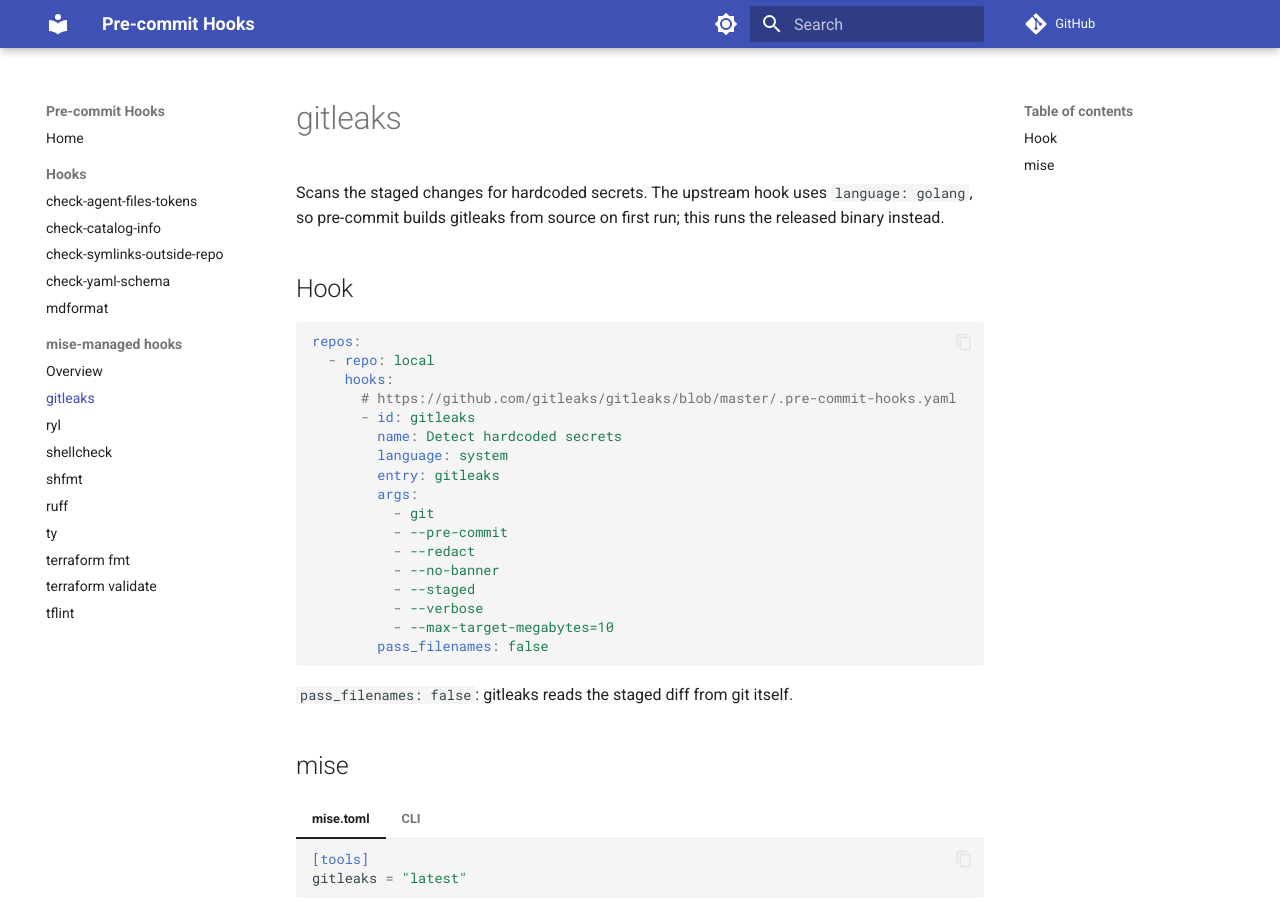
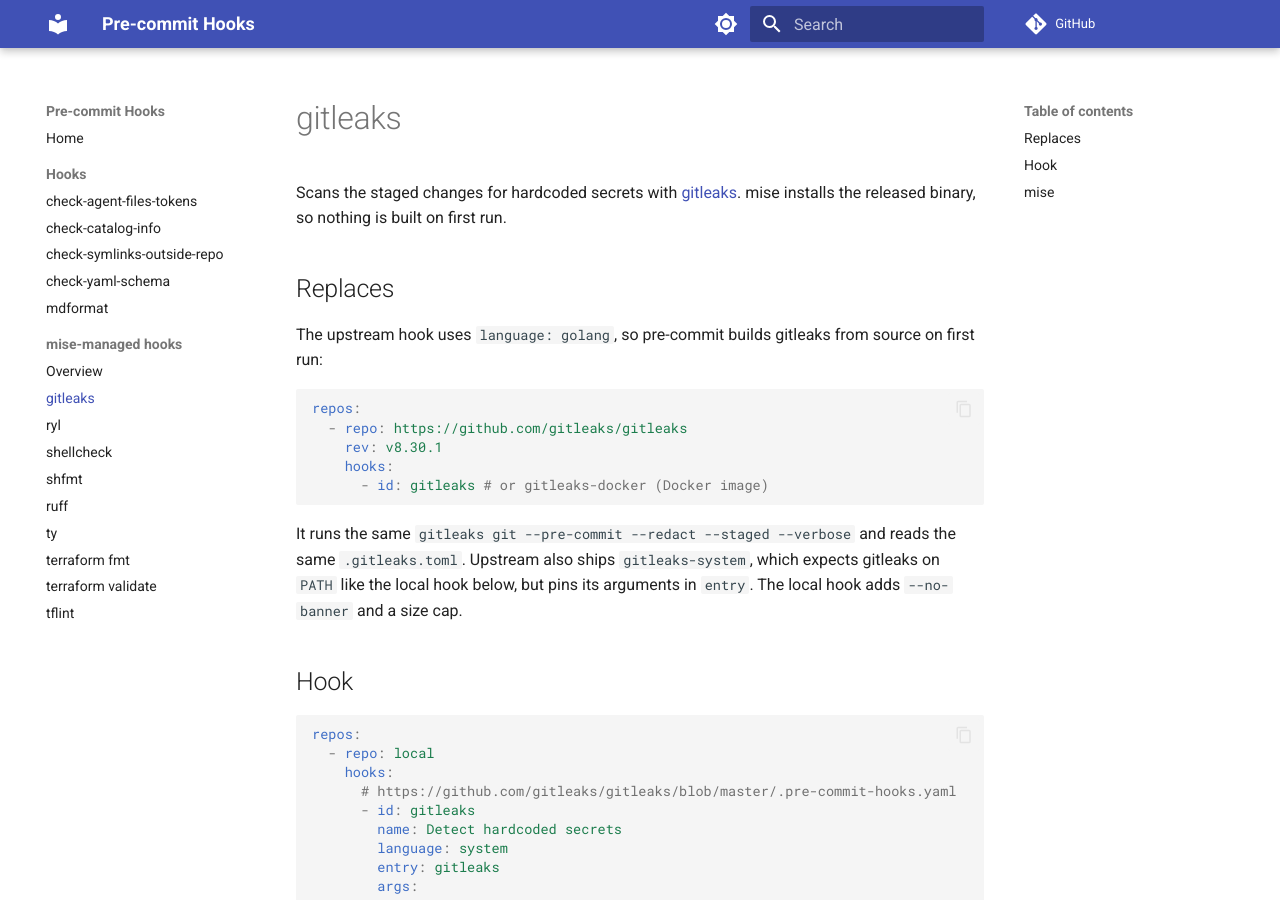
Before and after one commit to DimkaGorhover/pre-commit-hooks, an MkDocs documentation site: the page built from docs/mise/gitleaks.md, in a window 1280 px wide and 900 px high. Built offline with MkDocs 1.6.1 and Material for MkDocs 9.7.7, drawn with Linux system fonts in a browser that asks for light colours; comment, search, counter and statistics services are not loaded.

Commit message:
docs: show upstream gitleaks hook that the local hook replaces

````diff
--- a/docs/mise/gitleaks.md
+++ b/docs/mise/gitleaks.md
@@ -1,8 +1,26 @@
 # gitleaks
 
-Scans the staged changes for hardcoded secrets. The upstream hook uses
-`language: golang`, so pre-commit builds gitleaks from source on first run;
-this runs the released binary instead.
+Scans the staged changes for hardcoded secrets with
+[gitleaks](https://github.com/gitleaks/gitleaks). mise installs the released
+binary, so nothing is built on first run.
+
+## Replaces
+
+The upstream hook uses `language: golang`, so pre-commit builds gitleaks from
+source on first run:
+
+```yaml
+repos:
+  - repo: https://github.com/gitleaks/gitleaks
+    rev: v8.30.1
+    hooks:
+      - id: gitleaks # or gitleaks-docker (Docker image)
+```
+
+It runs the same `gitleaks git --pre-commit --redact --staged --verbose` and
+reads the same `.gitleaks.toml`. Upstream also ships `gitleaks-system`, which
+expects gitleaks on `PATH` like the local hook below, but pins its arguments
+in `entry`. The local hook adds `--no-banner` and a size cap.
 
 ## Hook
 
````
